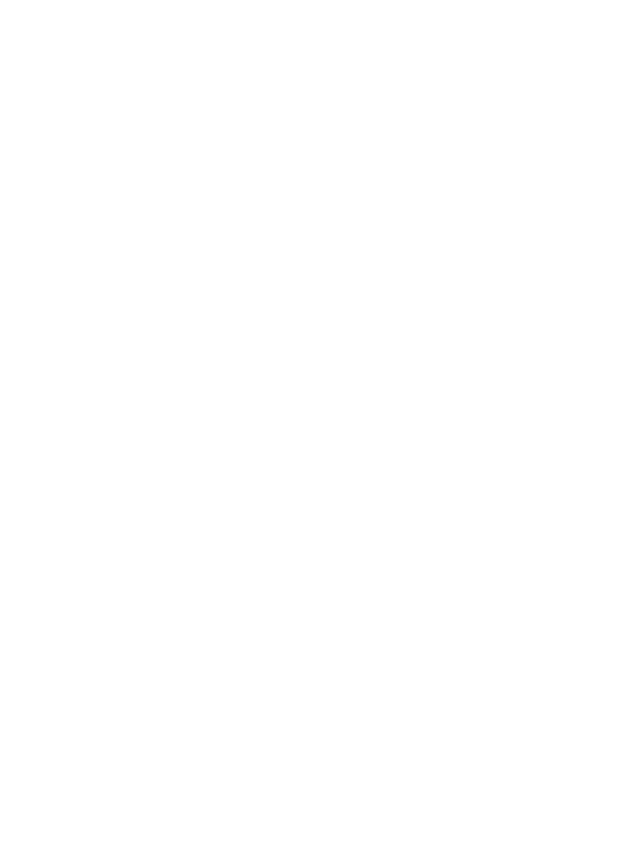
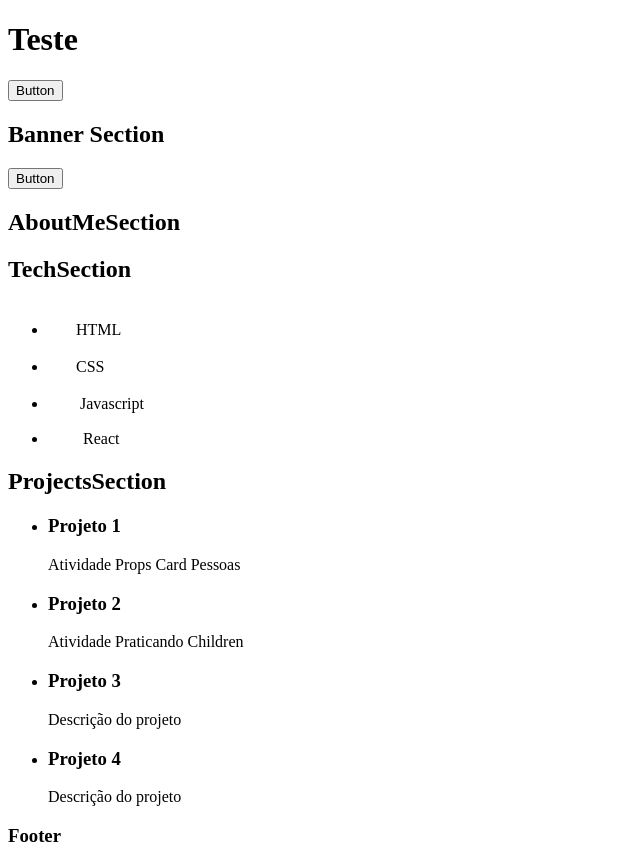
Before and after one commit to JokerMSD/Project-Portfolio, a React (Vite) app: page / in a window 1280 px wide. Shown: the whole page, without its empty margins (0-640 px from the left). Before the commit the page ends 800 px from the top, so only its background shows below. Built offline with nearby package versions, Linux system fonts and the light colour scheme.

Commit message:
html and import added

```diff
--- a/src/App.jsx
+++ b/src/App.jsx
@@ -1,8 +1,55 @@
+//imports
+import { projects } from './data/projects';
+import { technologies } from './data/technologies';
+
 function App() {
+  //js
 
   return (
     <>
+<header>
+        <h1>Teste</h1>
+        <button>Button</button>
+      </header>
 
+      <main>
+        <section className="banner__section">
+          <h2>Banner Section</h2>
+          <button>Button</button>
+        </section>
+
+        <section>
+          <h2>AboutMeSection</h2>
+        </section>
+
+        <section>
+          <h2>TechSection</h2>
+          <ul>
+            {technologies.map((tech, index) => (
+              <li key={index}>
+                <img src={tech.img} alt={tech.name} />
+                {tech.name}
+              </li>
+            ))}
+          </ul>
+        </section>
+
+        <section>
+          <h2>ProjectsSection</h2>
+          <ul>
+            {projects.map((project, index) => (
+              <li key={index}>
+                <h3>{project.name}</h3>
+                <p>{project.description}</p>
+              </li>
+            ))}
+          </ul>
+        </section>
+      </main>
+
+      <footer>
+        <h3>Footer</h3>
+      </footer>
     </>
   )
 }
--- a/src/main.jsx
+++ b/src/main.jsx
@@ -1,7 +1,6 @@
 import React from 'react'
 import ReactDOM from 'react-dom/client'
 import App from './App.jsx'
-
 ReactDOM.createRoot(document.getElementById('root')).render(
   <React.StrictMode>
     <App />
```
Also changed, not shown: src/data/App.css (added), src/data/App.module.css (added), src/data/projects.js (line endings or trailing spaces).
